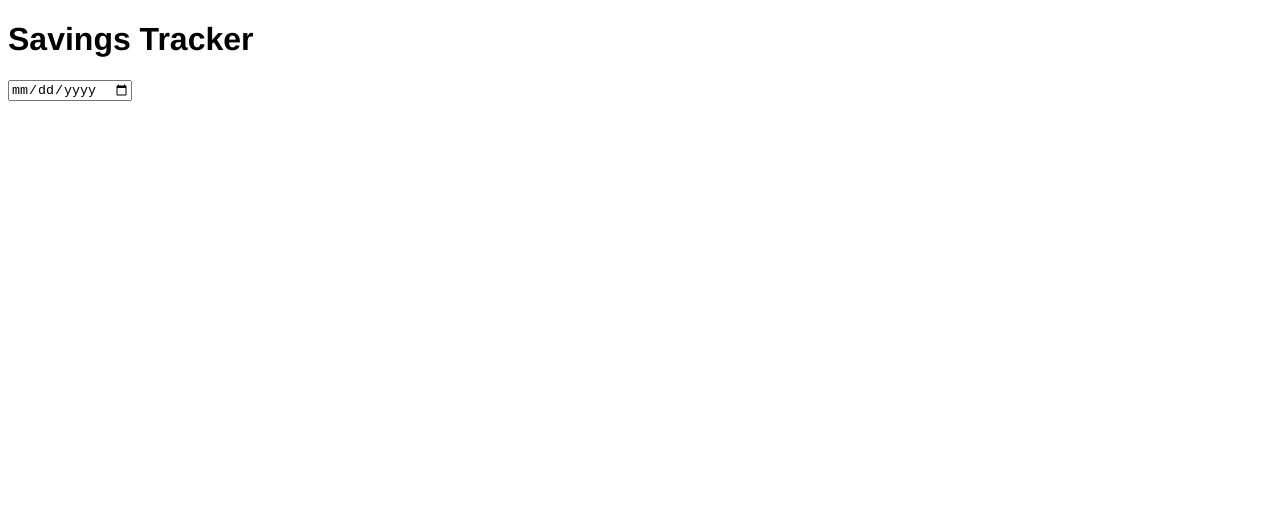
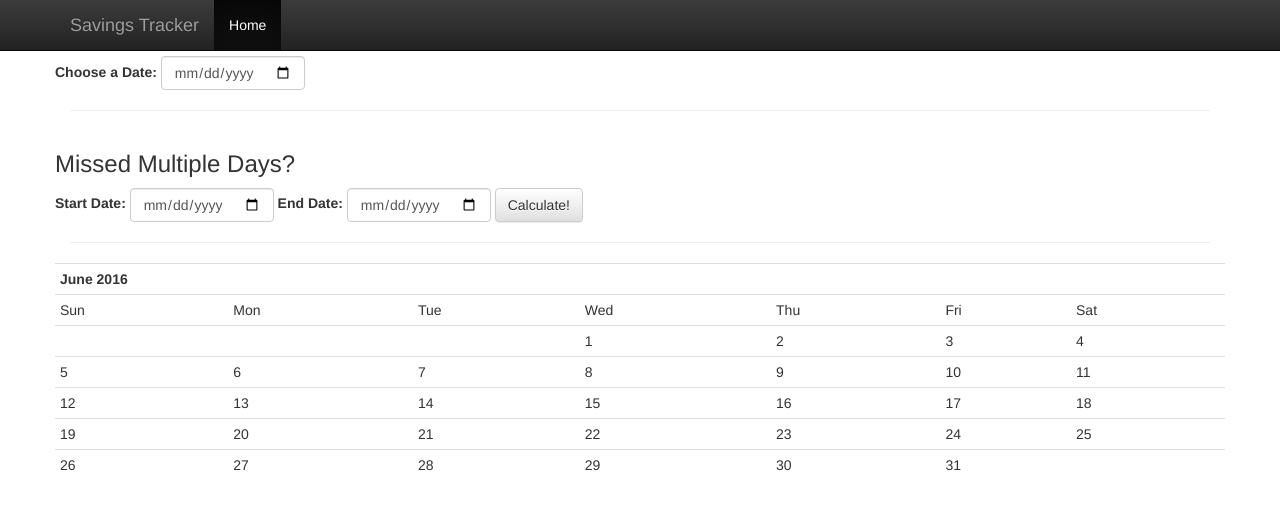
Before and after one commit to heatherlarsen/SavingsTracker, a plain HTML site: page index.html in a window 1280 px wide. Drawn offline with nearby package versions, Linux system fonts and the light colour scheme.

Commit message:
added html for calendar and multi lookup

```diff
--- a/index.html
+++ b/index.html
@@ -1,22 +1,84 @@
 <!DOCTYPE html>
 <html lang="en">
-    <head>
+  <head>
+        <meta charset="utf-8">
+        <meta http-equiv="X-UA-Compatible" content="IE=edge">
+        <meta name="viewport" content="width=device-width, initial-scale=1">
         <title>Savings Tracker</title>
+
+        <link rel="stylesheet" href="https://maxcdn.bootstrapcdn.com/bootstrap/3.3.6/css/bootstrap.min.css" integrity="sha384-1q8mTJOASx8j1Au+a5WDVnPi2lkFfwwEAa8hDDdjZlpLegxhjVME1fgjWPGmkzs7" crossorigin="anonymous">
+        <link rel="stylesheet" href="https://maxcdn.bootstrapcdn.com/bootstrap/3.3.6/css/bootstrap-theme.min.css" integrity="sha384-fLW2N01lMqjakBkx3l/M9EahuwpSfeNvV63J5ezn3uZzapT0u7EYsXMjQV+0En5r" crossorigin="anonymous">
         <link type="text/css" rel="stylesheet" href="css/styles.css">
-        <script type="text/javascript" src="https://code.jquery.com/jquery-2.2.0.min.js"></script>
-        <script type="text/javascript" src="js/functions.js"></script>
+
+        <!-- HTML5 shim and Respond.js for IE8 support of HTML5 elements and media queries -->
+        <!--[if lt IE 9]>
+          <script src="https://oss.maxcdn.com/html5shiv/3.7.2/html5shiv.min.js"></script>
+          <script src="https://oss.maxcdn.com/respond/1.4.2/respond.min.js"></script>
+        <![endif]-->
     </head>
 
     <body>
-        <div id="wrapper">
-            <h1>Savings Tracker</h1>
+        <div class="container">
+            <nav class="navbar navbar-inverse navbar-fixed-top">
+                <div class="container">
+                    <div class="navbar-header">
+                        <button type="button" class="navbar-toggle collapsed" data-toggle="collapse" data-target="#navbar" aria-expanded="false" aria-controls="navbar">
+                            <span class="sr-only">Toggle navigation</span>
+                            <span class="icon-bar"></span>
+                            <span class="icon-bar"></span>
+                            <span class="icon-bar"></span>
+                        </button>
+                        <a class="navbar-brand" href="#">Savings Tracker</a>
+                    </div>
+                    <div id="navbar" class="collapse navbar-collapse">
+                        <ul class="nav navbar-nav">
+                            <li class="active"><a href="#">Home</a></li>
+                        </ul>
+                    </div><!--/.nav-collapse -->
+                </div>
+            </nav>
 
-            <!-- add a date -->
-            <input type="date" name="date">
-            <div id="output"></div>
+            <!-- checking one date? -->
+            <div class="row">
+                <h3>Missed A Single Day?</h3>
+                <form id="js-single-lookup" class="form-inline">
+                    <div class="form-group">
+                        <label for="single-date">Choose a Date: </label>
+                        <input type="date" name="date" id="single-date" class="form-control js-single-date">
+                    </div>
+                </form>
+            </div>
 
-            <!-- add a date picker -->
-            <div id="calendarWrapper"></div>
+            <hr>
+
+            <!-- missed multiple days? -->
+            <div class="row">
+                <h3>Missed Multiple Days?</h3>
+                <form id="js-multi-lookup" class="form-inline">
+                    <div class="form-group">
+                        <label for="start-date">Start Date: </label>
+                        <input type="date" name="startDate" id="start-date" class="form-control js-start-date">
+                    </div>
+                    <div class="form-group">
+                        <label for="end-date">End Date: </label>
+                        <input type="date" name="endDate" id="end-date" class="form-control js-end-date">
+                    </div>
+                    <div class="btn btn-default js-calculate-multiday">Calculate!</div>
+                </form>
+                <div class="js-multi-output"></div>
+            </div>
+
+            <hr>
+
+            <!-- calendar display -->
+            <div class="row">
+                <div class="js-calendar-output"></div>
+            </div>
         </div>
+
+        <script type="text/javascript" src="https://code.jquery.com/jquery-2.2.0.min.js"></script>
+        <script src="https://maxcdn.bootstrapcdn.com/bootstrap/3.3.6/js/bootstrap.min.js" integrity="sha384-0mSbJDEHialfmuBBQP6A4Qrprq5OVfW37PRR3j5ELqxss1yVqOtnepnHVP9aJ7xS" crossorigin="anonymous"></script>
+        <script type="text/javascript" src="js/functions.js"></script>
+        <script type="text/javascript" src="js/calendar.js"></script>
     </body>
 </html>
```
